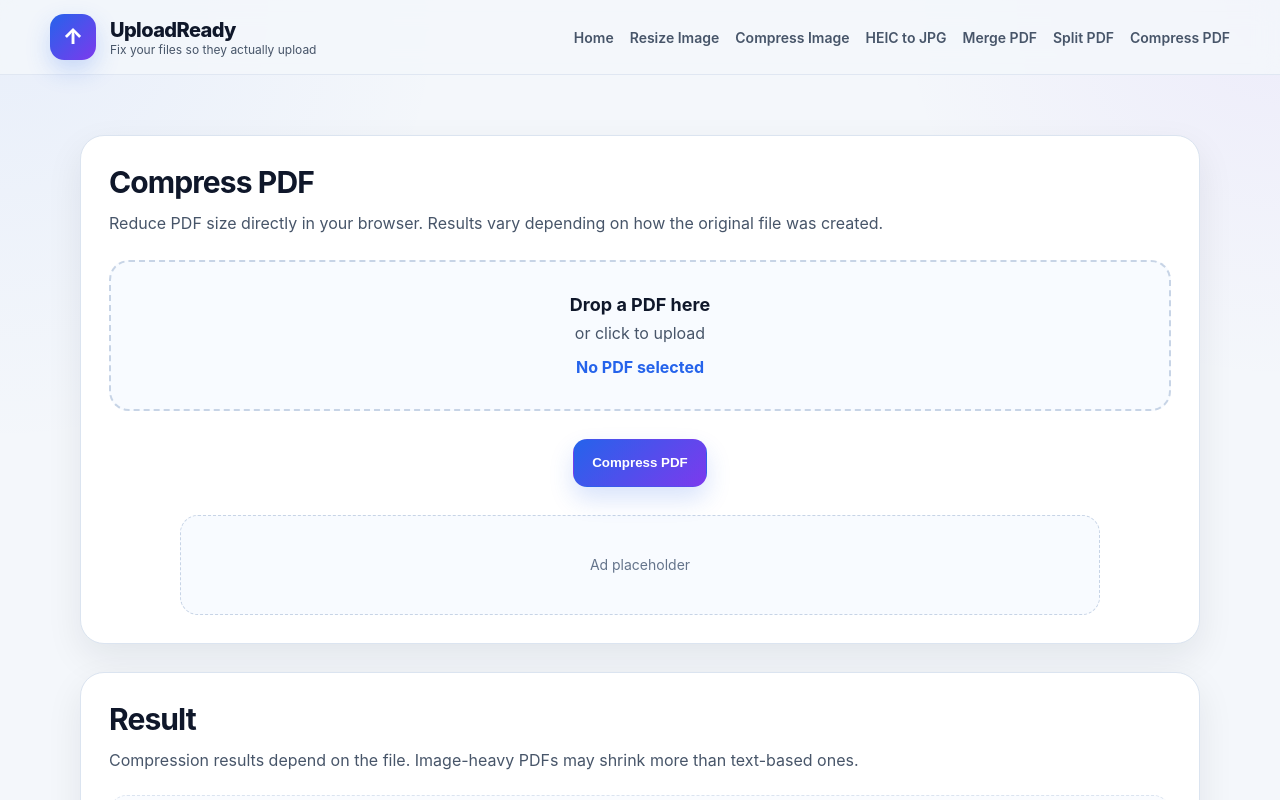
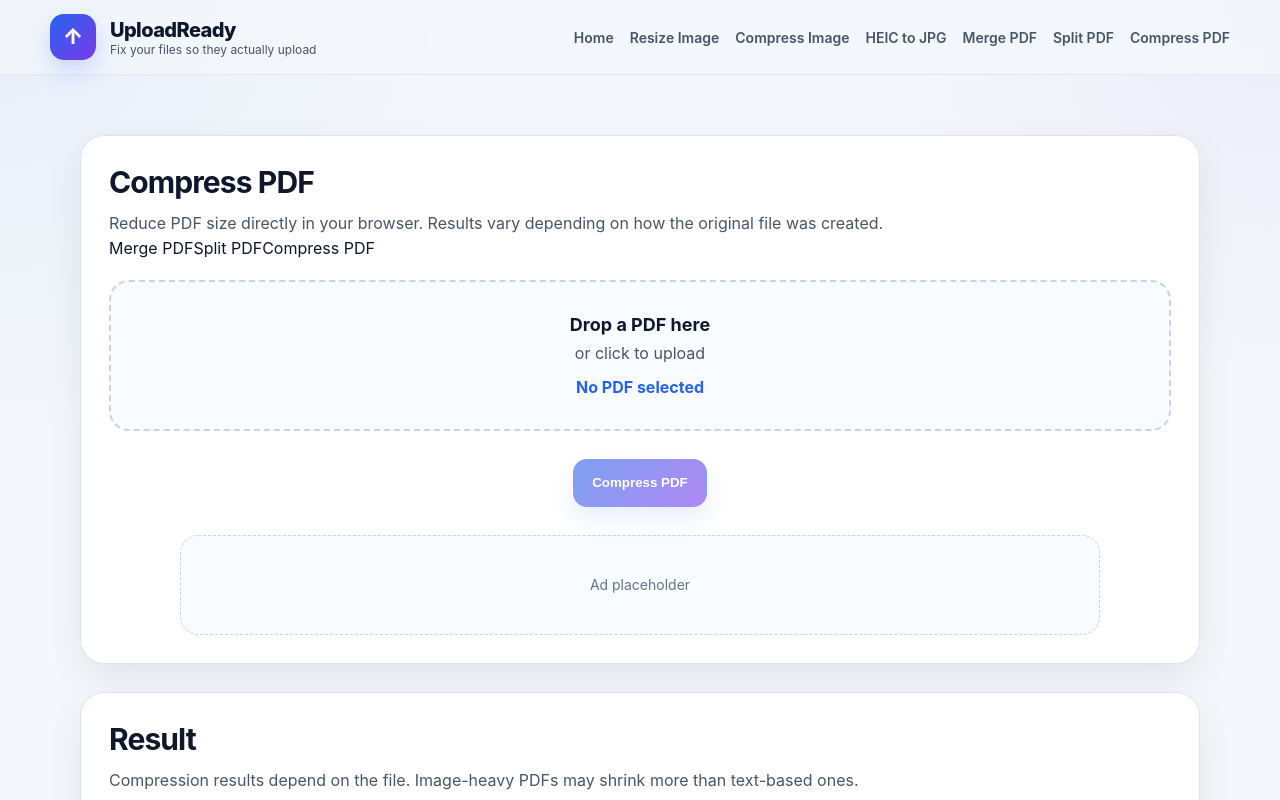
Before and after one commit to skaterdav21/uploadready, a Next.js app: page /compress-pdf in a window 1280 px wide. Shown: the top 800 px of the page. Built offline with nearby package versions, Linux system fonts and the light colour scheme.

Commit message:
Update page.tsx

```diff
--- a/app/compress-pdf/page.tsx
+++ b/app/compress-pdf/page.tsx
@@ -27,7 +27,6 @@ async function compressPdf(file: File): Promise<OutputFile> {
   pages.forEach((p) => newPdf.addPage(p));
 
   const newBytes = await newPdf.save();
-
   const safeBytes = Uint8Array.from(newBytes);
 
   const blob = new Blob([safeBytes], {
@@ -80,11 +79,7 @@ export default function CompressPdfPage() {
       const compressed = await compressPdf(file);
       setResult(compressed);
     } catch (err) {
-      setError(
-        err instanceof Error
-          ? err.message
-          : "Failed to compress PDF."
-      );
+      setError(err instanceof Error ? err.message : "Failed to compress PDF.");
     } finally {
       setLoading(false);
     }
@@ -118,6 +113,18 @@ export default function CompressPdfPage() {
           </p>
         </div>
 
+        <div className="pdf-tool-nav">
+          <a href="/merge-pdf" className="pdf-tool-link">
+            Merge PDF
+          </a>
+          <a href="/split-pdf" className="pdf-tool-link">
+            Split PDF
+          </a>
+          <a href="/compress-pdf" className="pdf-tool-link pdf-tool-link-active">
+            Compress PDF
+          </a>
+        </div>
+
         <div
           className="upload-box"
           onClick={() => inputRef.current?.click()}
@@ -146,7 +153,7 @@ export default function CompressPdfPage() {
           <button
             className="btn btn-primary"
             onClick={runCompression}
-            disabled={loading}
+            disabled={loading || !file}
           >
             {loading ? "Compressing..." : "Compress PDF"}
           </button>
```
